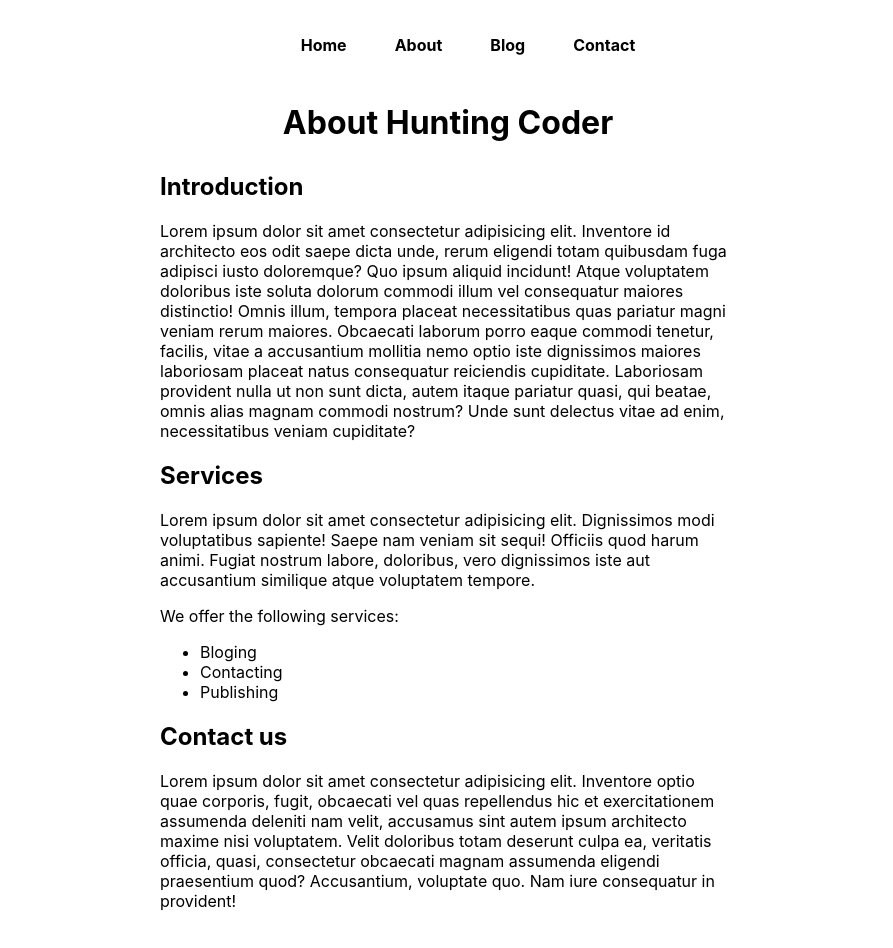
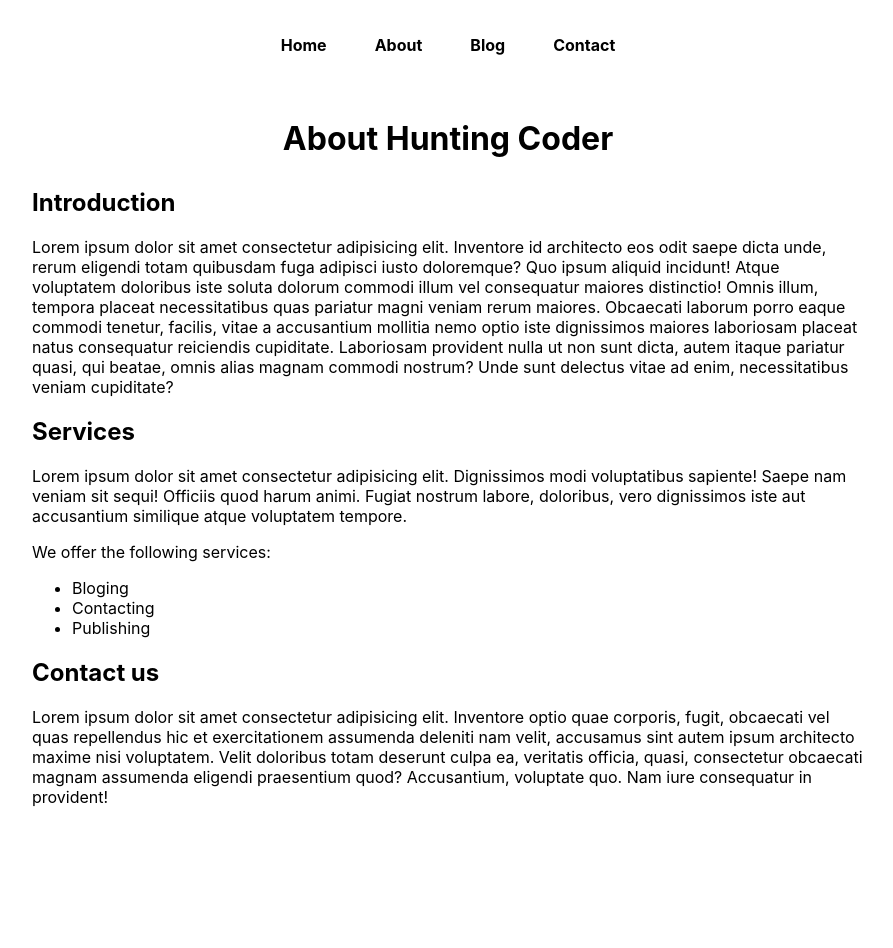
Before and after one commit to RahulML2505/hunting-coder, a Next.js app: page /about in a window 1280 px wide. Shown: the top 948 px of the page, without its empty margins (192-1085 px from the left). After the commit the page ends 855 px from the top, so only its background shows below. Built offline with nearby package versions, Linux system fonts and the light colour scheme.

Commit message:
made pages more responsive

```diff
--- a/pages/index.jsx
+++ b/pages/index.jsx
@@ -28,7 +28,7 @@ const Home = (props) => {
           </span>
         </h1>
 
-        <div className="blogs">
+        <div className={styles.blogs}>
           <h2 className={styles.h2}>Latest Blogs</h2>
 
           {blogs.map((blog, idx) =>
--- a/styles/About.module.css
+++ b/styles/About.module.css
@@ -1,9 +1,20 @@
 .container {
   margin: 48px auto;
-  max-width: 45vw;
+  padding: 0 2rem;
 }
 
 .heading {
   text-align: center;
   margin-bottom: 30px;
 }
+@media (min-width: 1080px) {
+  .container {
+    max-width: 70vw;
+  }
+}
+
+@media (min-width: 2160px) {
+  .container {
+    max-width: 45vw;
+  }
+}
--- a/styles/Blog.module.css
+++ b/styles/Blog.module.css
@@ -4,7 +4,6 @@
 
 .main {
   min-height: 100vh;
-  /* padding: 4rem 0; */
   flex: 1;
   display: flex;
   flex-direction: column;
--- a/styles/Home.module.css
+++ b/styles/Home.module.css
@@ -112,13 +112,6 @@
   margin-left: 0.5rem;
 }
 
-@media (max-width: 600px) {
-  .grid {
-    width: 100%;
-    flex-direction: column;
-  }
-}
-
 .link {
   cursor: pointer;
 }
@@ -138,10 +131,13 @@
   cursor: pointer;
 }
 
+.blogs {
+  padding: 3vh 0;
+}
+
 .blogItem {
   display: flex;
   flex-direction: column;
-  max-width: 50vw;
 }
 
 .h2 {
@@ -187,3 +183,26 @@
   margin: 16px 0;
   margin-top: 3px;
 }
+
+@media (max-width: 600px) {
+  .grid {
+    width: 100%;
+    flex-direction: column;
+  }
+}
+
+@media (min-width: 600px) {
+  .container {
+    padding: 0 12vw;
+  }
+
+  .blogs {
+    padding: inherit 10vw;
+  }
+}
+
+@media (min-width: 1080px) {
+  .blogs {
+    max-width: 50vw;
+  }
+}
--- a/styles/components/Navbar.module.css
+++ b/styles/components/Navbar.module.css
@@ -1,7 +1,23 @@
+.main-nav {
+  display: flex;
+  align-items: center;
+  justify-content: center;
+}
+
 .main-nav ul {
   display: flex;
-  justify-content: center;
+  padding: 0;
   margin-top: 35px;
+  justify-content: space-around;
+
+}
+
+.main-nav ul:first-child {
+  margin-left: 0;
+}
+
+.main-nav ul:last-child {
+  margin-right: 0;
 }
 
 .main-nav ul li {
```
